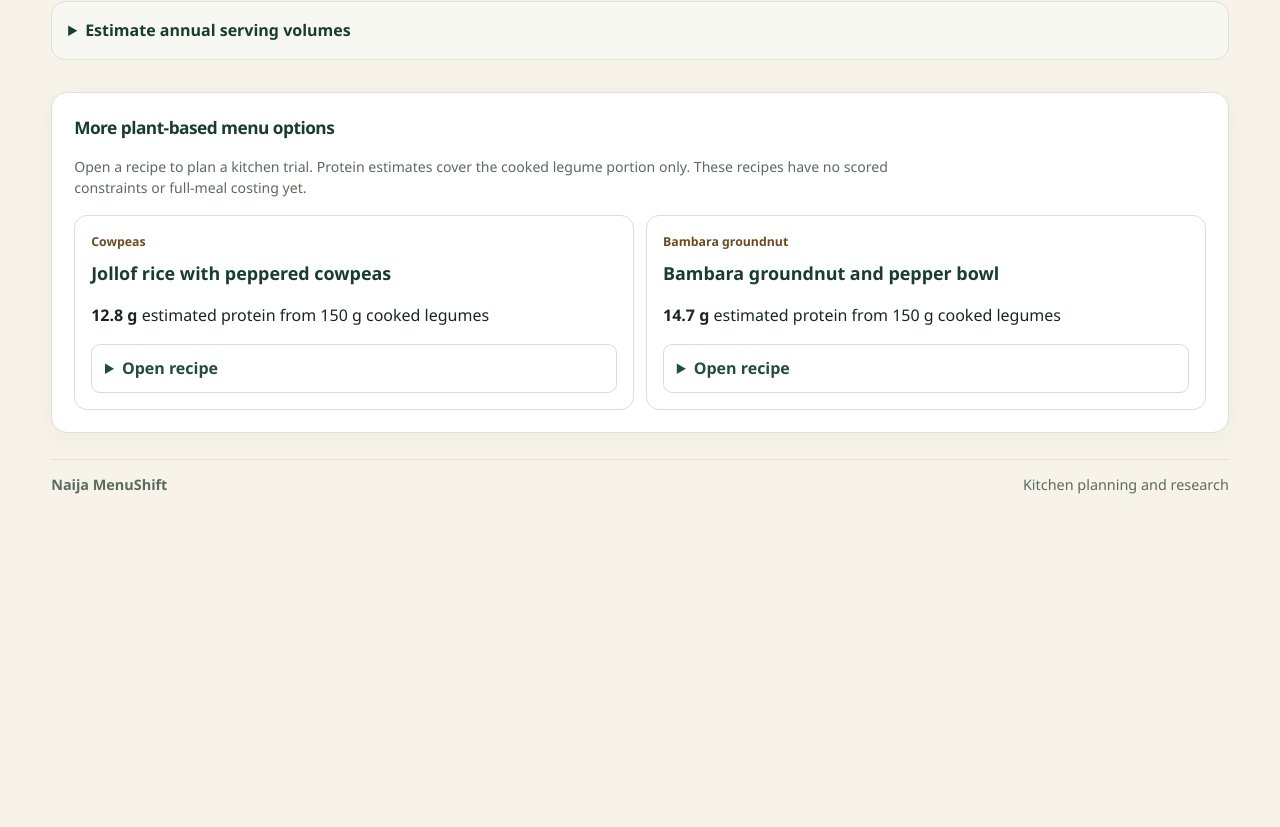
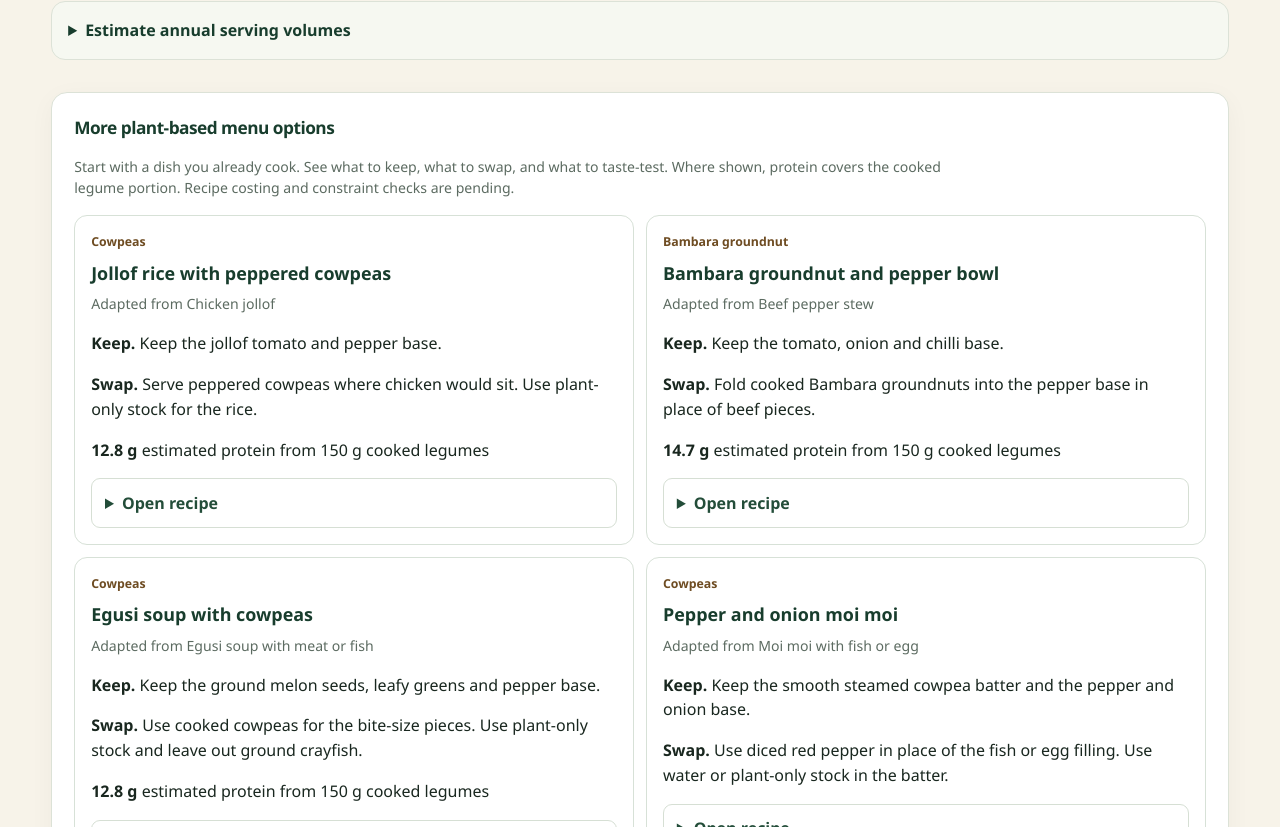
Before and after one commit to Ibrahim-KIA/naija-menushift, a Next.js app in the folder web-ui/: page / in a window 1280 px wide. Shown: the part 2073-2900 px from the top of the page. Before the commit the page ends 2618 px from the top, so only its background shows below. Built offline with nearby package versions, Linux system fonts and the light colour scheme.

Commit message:
Show familiar-dish substitutions and tasting checks

```diff
--- a/web-ui/components/MenuExplorer.tsx
+++ b/web-ui/components/MenuExplorer.tsx
@@ -2,6 +2,10 @@ const menus = [
   {
     name: "Jollof rice with peppered cowpeas",
     protein: "Cowpeas",
+    original: "Chicken jollof",
+    keep: "Keep the jollof tomato and pepper base.",
+    swap: "Serve peppered cowpeas where chicken would sit. Use plant-only stock for the rice.",
+    check: "Compare smoked-pepper flavour and how the cowpeas hold through service. Expect a softer bite than chicken.",
     estimate: "12.8 g",
     entry: "03_007",
     ingredients: ["One serving of jollof rice made with plant-only stock", "150 g cooked, drained cowpeas", "15 g sliced onion", "3 g fresh chilli", "1 tsp vegetable oil"],
@@ -11,11 +15,41 @@ const menus = [
   {
     name: "Bambara groundnut and pepper bowl",
     protein: "Bambara groundnut",
+    original: "Beef pepper stew",
+    keep: "Keep the tomato, onion and chilli base.",
+    swap: "Fold cooked Bambara groundnuts into the pepper base in place of beef pieces.",
+    check: "Taste for pepper and tomato balance. Check the bite of the legumes after holding.",
     estimate: "14.7 g",
     entry: "03_012",
     ingredients: ["150 g cooked, drained Bambara groundnuts", "25 g chopped tomato", "15 g sliced onion", "3 g fresh chilli", "1 tsp vegetable oil"],
     method: "Soften the onion, tomato and chilli in the oil. Fold in the cooked Bambara groundnuts and warm them through under your kitchen’s approved procedure.",
     note: "Verify legume allergy and cross-contact requirements with your kitchen before service.",
+  },
+  {
+    name: "Egusi soup with cowpeas",
+    protein: "Cowpeas",
+    original: "Egusi soup with meat or fish",
+    keep: "Keep the ground melon seeds, leafy greens and pepper base.",
+    swap: "Use cooked cowpeas for the bite-size pieces. Use plant-only stock and leave out ground crayfish.",
+    check: "Compare broth depth, thickness and how the cowpeas hold together in the soup.",
+    estimate: "12.8 g",
+    entry: "03_007",
+    ingredients: ["One tested portion of plant-only egusi soup base", "150 g cooked, drained cowpeas"],
+    method: "Prepare the egusi base separately. Fold the cooked cowpeas in near the end and heat using your kitchen’s approved procedure. Serve with your usual accompaniment.",
+    note: "Confirm all ingredients in the soup base. The cowpea value excludes the egusi soup and any swallow.",
+  },
+  {
+    name: "Pepper and onion moi moi",
+    protein: "Cowpeas",
+    original: "Moi moi with fish or egg",
+    keep: "Keep the smooth steamed cowpea batter and the pepper and onion base.",
+    swap: "Use diced red pepper in place of the fish or egg filling. Use water or plant-only stock in the batter.",
+    check: "Compare the steamed set, moisture and savoury flavour. Check the portion after holding.",
+    estimate: "",
+    entry: "",
+    ingredients: ["One portion of your kitchen’s peeled cowpea batter", "20 g diced red pepper", "Plain salt or reviewed plant-only seasoning"],
+    method: "Mix the diced red pepper into the batter. Portion and steam using your kitchen’s approved moi moi procedure. Record the cooked weight and check the set before service.",
+    note: "Protein needs the weighed batter recipe and finished yield. Confirm every batter ingredient and supplier label before service.",
   },
 ] as const;
 
@@ -24,22 +58,26 @@ export default function MenuExplorer() {
     <section className="ns-explorer ns-menu-library" id="menu-library" aria-labelledby="explorer-heading">
       <h2 id="explorer-heading" className="ns-panel-title">More plant-based menu options</h2>
       <p className="ns-note ns-explorer-note">
-        Open a recipe to plan a kitchen trial. Protein estimates cover the cooked legume portion only. These recipes have no scored constraints or full-meal costing yet.
+        Start with a dish you already cook. See what to keep, what to swap, and what to taste-test. Where shown, protein covers the cooked legume portion. Recipe costing and constraint checks are pending.
       </p>
       <div className="studio-option-grid studio-option-grid--two">
         {menus.map((menu) => (
           <article key={menu.name} className="studio-plate">
             <p className="studio-tag">{menu.protein}</p>
             <h3 className="ns-menu-name">{menu.name}</h3>
-            <p><strong>{menu.estimate}</strong> estimated protein from 150 g cooked legumes</p>
+            <p className="ns-note">Adapted from {menu.original}</p>
+            <p><strong>Keep.</strong> {menu.keep}</p>
+            <p><strong>Swap.</strong> {menu.swap}</p>
+            {menu.estimate && <p><strong>{menu.estimate}</strong> estimated protein from 150 g cooked legumes</p>}
             <details className="studio-disclosure">
               <summary>Open recipe</summary>
               <h4>Ingredients for one trial portion</h4>
               <ul>{menu.ingredients.map((ingredient) => <li key={ingredient}>{ingredient}</li>)}</ul>
               <h4>Method</h4>
               <p>{menu.method}</p>
+              <p><strong>Check in a tasting.</strong> {menu.check}</p>
               <p className="ns-note">{menu.note}</p>
-              <p className="ns-note">Composition source. <a href="https://www.fao.org/infoods/infoods/tables-and-databases/faoinfoods-databases/en">FAO/INFOODS WAFCT 2019, {menu.entry}</a></p>
+              {menu.entry && <p className="ns-note">Composition source. <a href="https://www.fao.org/infoods/infoods/tables-and-databases/faoinfoods-databases/en">FAO/INFOODS WAFCT 2019, {menu.entry}</a></p>}
             </details>
           </article>
         ))}
```
